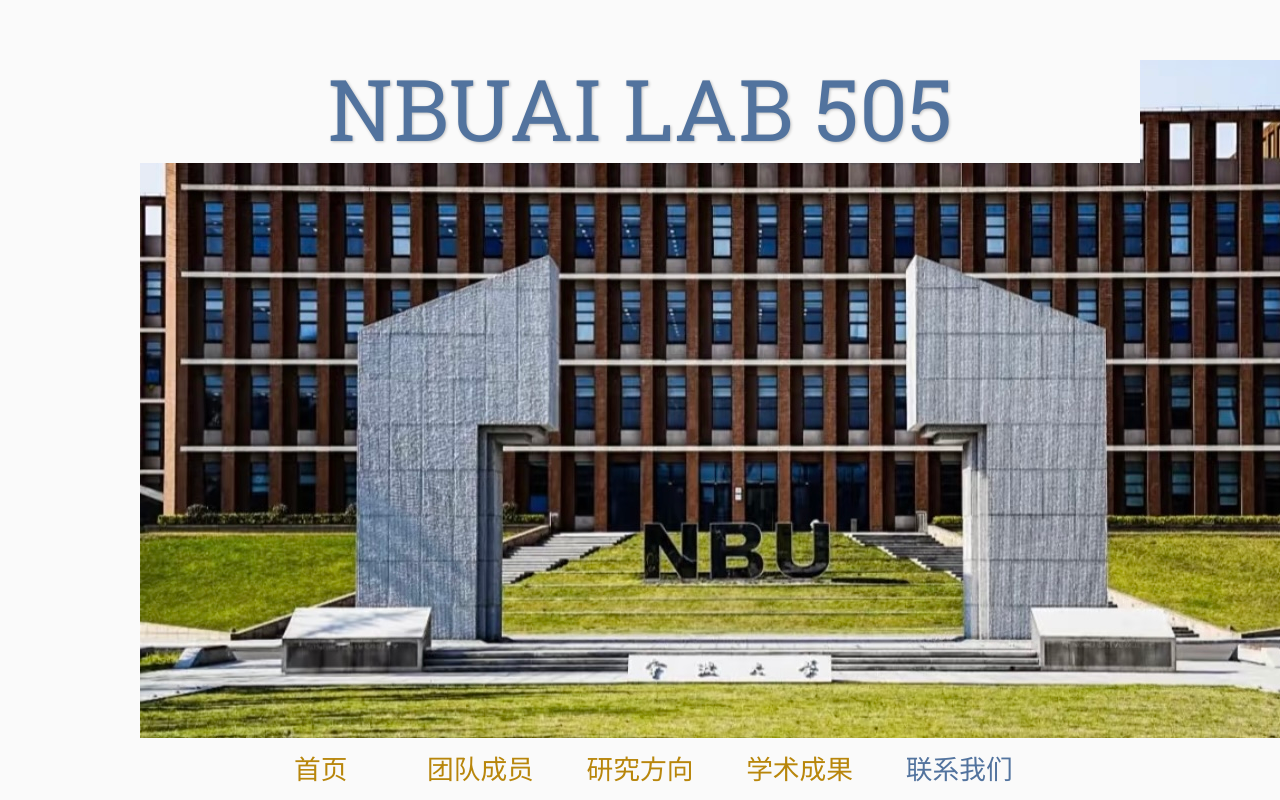
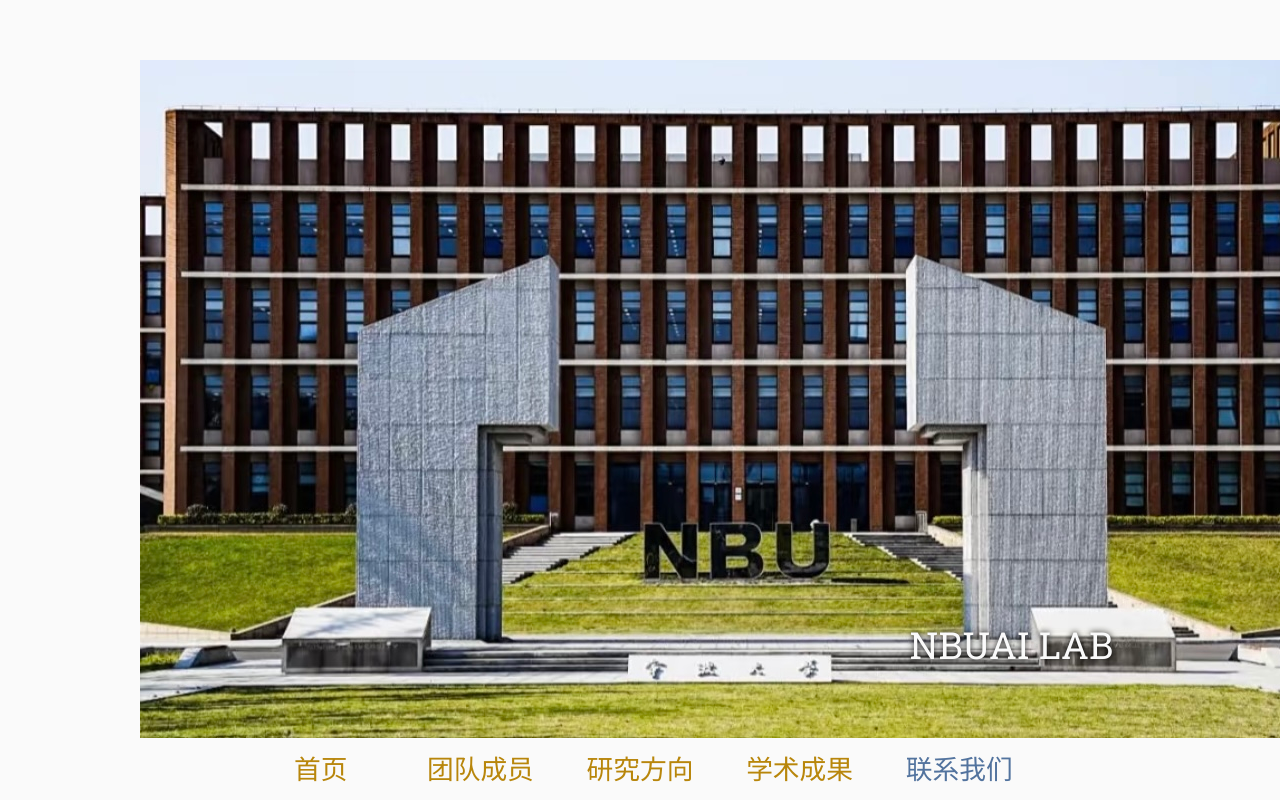
Before and after one commit to 505ai/nbuailab, a plain HTML site: page contactus/index.html in a window 1280 px wide. Shown: the top 800 px of the page. Drawn offline with Linux system fonts and the light colour scheme; files that its build step writes are made by us from their sources.

Commit message:
Update index.html

```diff
--- a/contactus/index.html
+++ b/contactus/index.html
@@ -16,8 +16,8 @@
 
     <div class="banner">
         <img src="assets/NBU.jpg" alt="ningbo university">
-        <div class="top-left">
-            <span class="title2">   NBUAI LAB 505</span>
+        <div class="bottom-right">
+            NBUAI LAB<br> <br>
         </div>
     </div>
 
```
